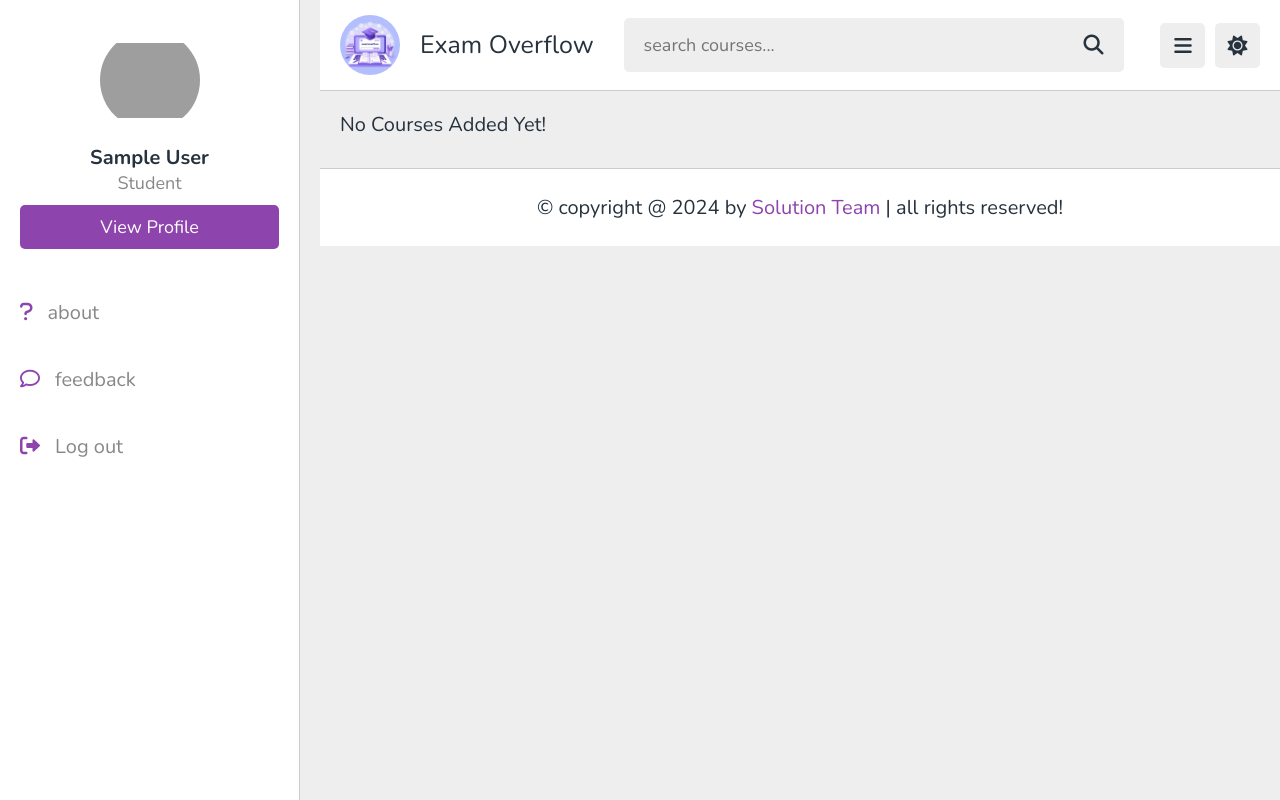
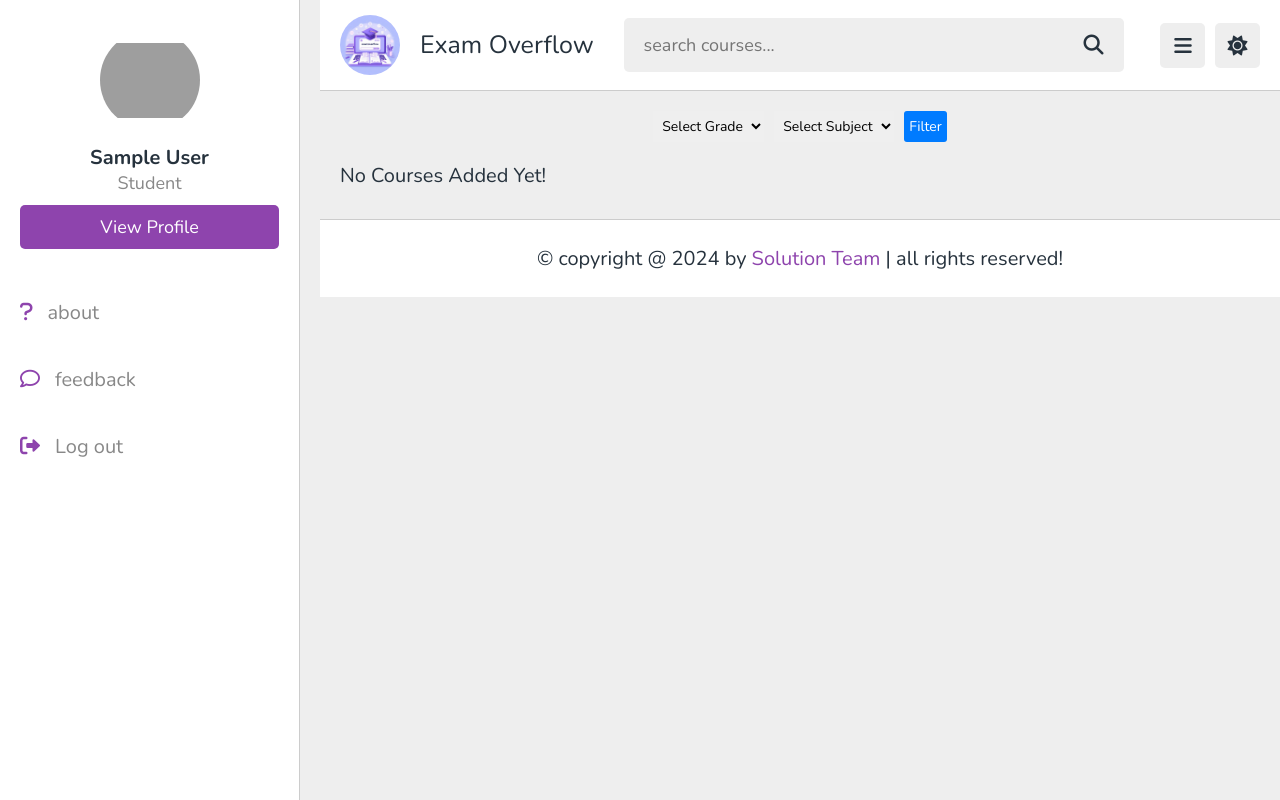
Before and after one commit to Solution-G/ExamOverFlow_Website, a PHP site: page /material.php in a window 1280 px wide. Run offline with PHP 8.4, Linux system fonts and the light colour scheme; the visitor is signed in with stand-in values (Sample User, id 1); data that the repository does not hold is empty; some libraries are stand-ins or nearby versions; grey boxes are pictures that could not be loaded.

Commit message:
material page updated

```diff
--- a/css/style.css
+++ b/css/style.css
@@ -455,6 +455,12 @@ section {
 }
 
 /* material page */
+
+
+
+
+
+
 .material .box-container {
 
     grid-template-columns: repeat(auto-fit, 27.5rem);
--- a/material.php
+++ b/material.php
@@ -18,6 +18,29 @@ if (isset($message)) {
     }
 }
 
+$selected_grade = isset($_POST['grade']) ? $_POST['grade'] : '';
+$selected_subject = isset($_POST['subject']) ? $_POST['subject'] : '';
+
+$query = "SELECT * FROM `materials` WHERE 1";
+$params = [];
+
+if ($selected_grade != '') {
+    $query .= " AND grade = ?";
+    $params[] = $selected_grade;
+}
+
+
+if ($selected_subject != '') {
+    $query .= " AND name LIKE ?";
+    $params[] = $selected_subject . '%';
+}
+if ($selected_subject != '') {
+    $query .= " AND name = ?";
+    $params[] = $selected_subject;
+}
+
+$select_courses = $conn->prepare($query);
+$select_courses->execute($params);
 ?>
 
 <!DOCTYPE html>
@@ -30,6 +53,32 @@ if (isset($message)) {
     <title>Materials</title>
     <link rel="stylesheet" href="https://cdnjs.cloudflare.com/ajax/libs/font-awesome/6.1.2/css/all.min.css">
     <link rel="stylesheet" href="css/style.css">
+    <style>
+    .filter-form {
+        display: flex;
+        justify-content: center;
+        margin-bottom: 20px;
+        gap: 10px;
+    }
+
+    .filter-form select,
+    .filter-form button {
+        padding: 5px;
+        font-size: 14px;
+    }
+
+    .filter-form button {
+        background-color: #007bff;
+        color: #fff;
+        border: none;
+        border-radius: 3px;
+        cursor: pointer;
+    }
+
+    .filter-form button:hover {
+        background-color: #0056b3;
+    }
+    </style>
 </head>
 
 <body>
@@ -74,10 +123,28 @@ if (isset($message)) {
     </div>
 
     <section class="material">
+        <form action="" method="post" class="filter-form">
+            <select name="grade">
+                <option value="">Select Grade</option>
+                <option value="9" <?= $selected_grade == '9' ? 'selected' : '' ?>>Grade 9</option>
+                <option value="10" <?= $selected_grade == '10' ? 'selected' : '' ?>>Grade 10</option>
+                <option value="11" <?= $selected_grade == '11' ? 'selected' : '' ?>>Grade 11</option>
+                <option value="12" <?= $selected_grade == '12' ? 'selected' : '' ?>>Grade 12</option>
+            </select>
+            <select name="subject">
+                <option value="">Select Subject</option>
+                <option value="Mathematics" <?= $selected_subject == 'Mathematics' ? 'selected' : '' ?>>Mathematics
+                </option>
+                <option value="Biology" <?= $selected_subject == 'Biology' ? 'selected' : '' ?>>Biology</option>
+                <option value="Chemistry" <?= $selected_subject == 'Chemistry' ? 'selected' : '' ?>>Chemistry</option>
+                <option value="Physics" <?= $selected_subject == 'Physics' ? 'selected' : '' ?>>Physics</option>
+                <!-- Add more subjects as needed -->
+            </select>
+            <button type="submit">Filter</button>
+        </form>
+
         <div class="box-container">
             <?php
-            $select_courses = $conn->prepare("SELECT * FROM `materials`");
-            $select_courses->execute();
             if ($select_courses->rowCount() > 0) {
                 while ($fetch_course = $select_courses->fetch(PDO::FETCH_ASSOC)) {
                     echo '<div class="box">';
```
